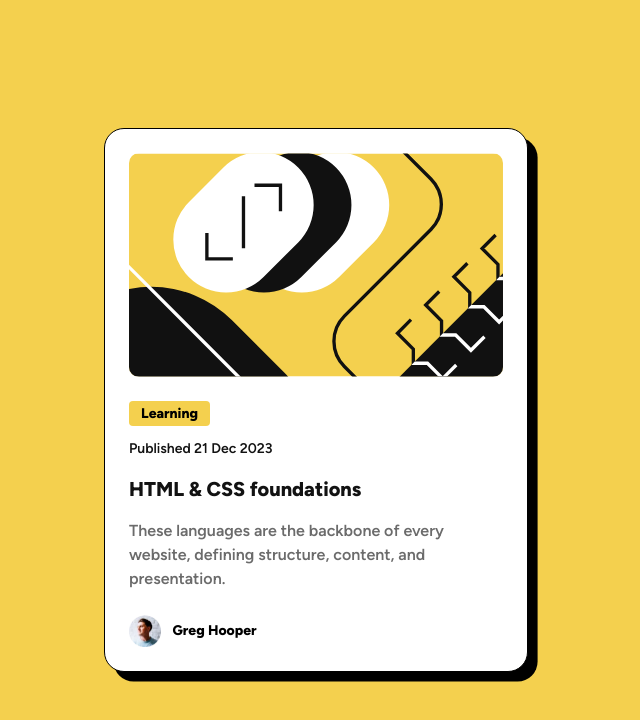
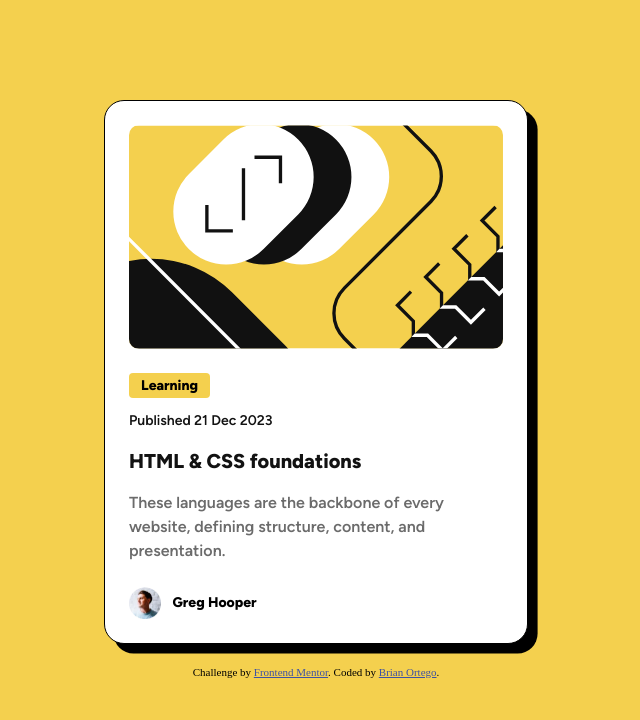
Before and after one commit to BrianOrtego91/Frontend_Mentor, a plain HTML site: page Blog_Preview_Card/index.html in a window 1280 px wide. Shown: the whole page, without its empty margins (324-964 px from the left). Drawn offline with Linux system fonts and the light colour scheme.

Commit message:
Added Attribution
Added the attribution on the bottom of the page.

```diff
--- a/Blog_Preview_Card/css/style.css
+++ b/Blog_Preview_Card/css/style.css
@@ -21,8 +21,15 @@
     font-weight: 500;
 }
 
-.attribution { font-size: 11px; text-align: center; }
-.attribution a { color: hsl(228, 45%, 44%); }
+.attribution {
+    font-size: 11px;
+    text-align: center;
+    margin: 1rem 1rem;
+    background-color: var(--yellow);
+}
+.attribution a {
+    color: hsl(228, 45%, 44%);
+}
 
 
 * {
--- a/Blog_Preview_Card/index.html
+++ b/Blog_Preview_Card/index.html
@@ -38,10 +38,10 @@
       </p>
     </section>
   </div>
+  <div class="attribution">
+    Challenge by <a href="https://www.frontendmentor.io?ref=challenge" target="_blank">Frontend Mentor</a>.
+    Coded by <a href="#">Brian Ortego</a>.
+  </div>
 </main>
-  <!-- <div class="attribution">
-    Challenge by <a href="https://www.frontendmentor.io?ref=challenge" target="_blank">Frontend Mentor</a>.
-    Coded by <a href="#">Your Name Here</a>.
-  </div> -->
 </body>
 </html>
```
